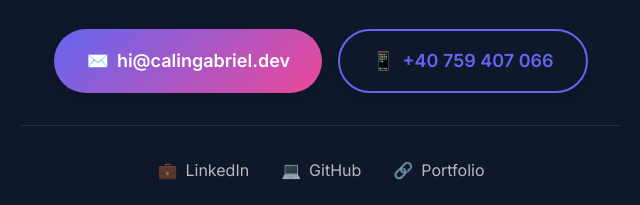
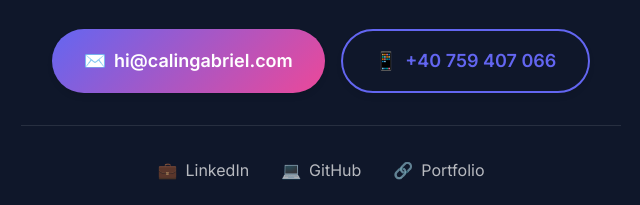
Before and after one commit to calindotgabriel/portfolio, an Astro site: page / in a window 1280 px wide. Shown: the part 2359-2564 px from the top of the page, 319-959 px from the left. Built offline with nearby package versions, Linux system fonts and the light colour scheme; Astro itself is replaced by a stand-in of ours.

Commit message:
.com not .dev in hi email

```diff
--- a/src/pages/index.astro
+++ b/src/pages/index.astro
@@ -217,7 +217,7 @@ import "../styles/global.css";
             class="cta-button"
           >
             <span style="font-size: 18px;">✉️</span>
-            hi@calingabriel.dev
+            hi@calingabriel.com
           </a>
           <a href="tel:+40759407066" class="btn-secondary cta-button">
             <span style="font-size: 18px;">📱</span>
```
